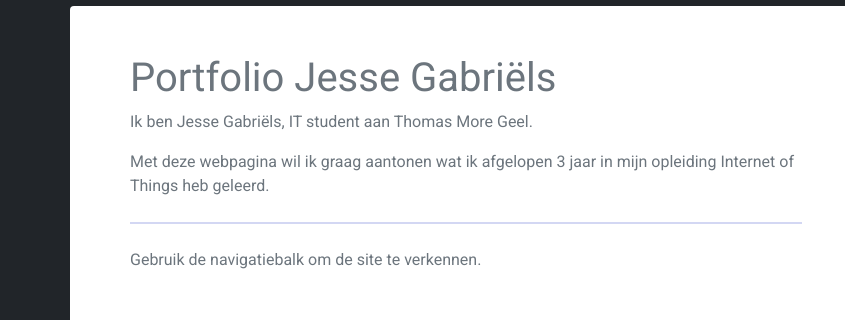
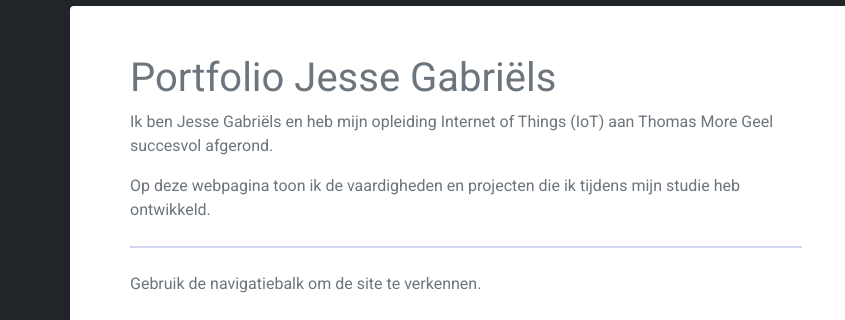
Before and after one commit to jessegabriels/portfolio-jesse, a plain HTML site: page index.html in a window 1280 px wide. Shown: the part 114-434 px from the top of the page, 0-845 px from the left. Drawn offline with nearby package versions, Linux system fonts and the light colour scheme; a script that the page names is missing.

Commit message:
Update index.html

```diff
--- a/index.html
+++ b/index.html
@@ -45,9 +45,9 @@
     <div class="mt-4 p-5 bg-white text-secondary rounded row isRounded anim">
       <div class="col-md-8 col-sm-12 text-secondary">
         <h1 class="display-6 slide-in-top">Portfolio Jesse Gabriëls</h1>
-        <p>Ik ben Jesse Gabriëls, IT student aan Thomas More Geel. </p>
+        <p>Ik ben Jesse Gabriëls en heb mijn opleiding Internet of Things (IoT) aan Thomas More Geel succesvol afgerond. </p>
         <p>
-          Met deze webpagina wil ik graag aantonen wat ik afgelopen 3 jaar in mijn opleiding Internet of Things heb geleerd.
+          Op deze webpagina toon ik de vaardigheden en projecten die ik tijdens mijn studie heb ontwikkeld.
         </p>
         <hr class="my-4" size="4">
         <p>
```
